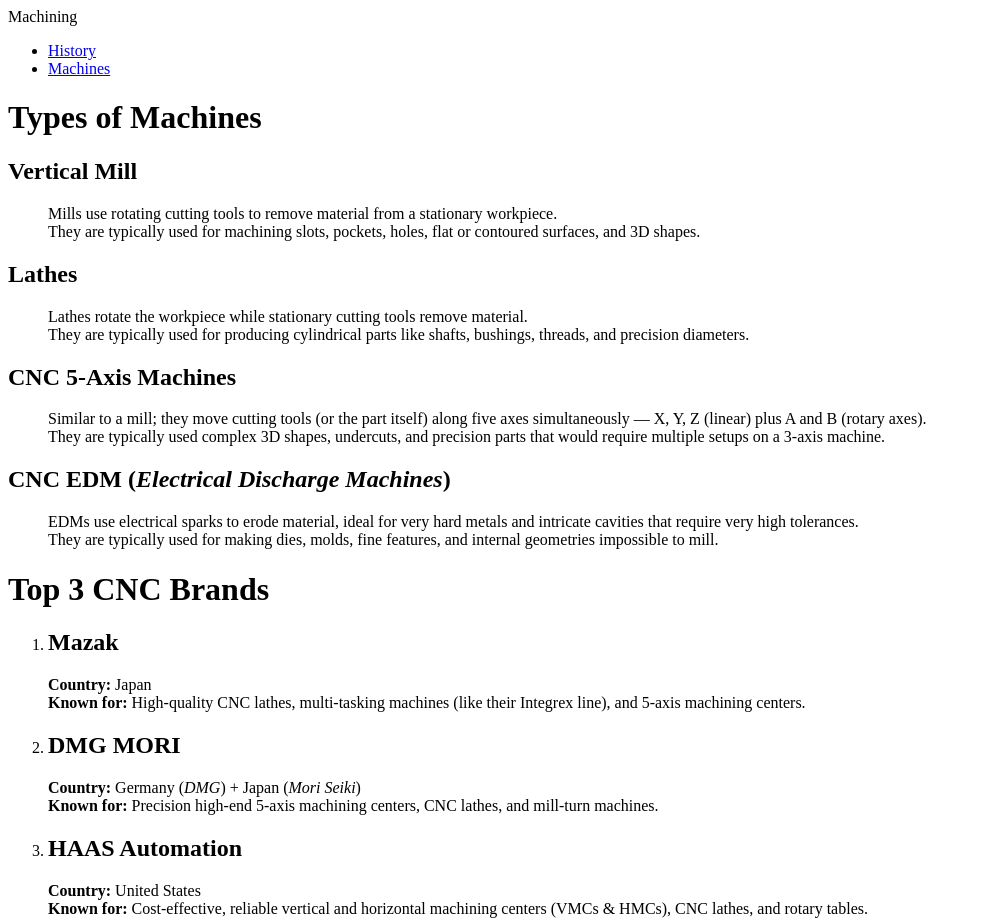
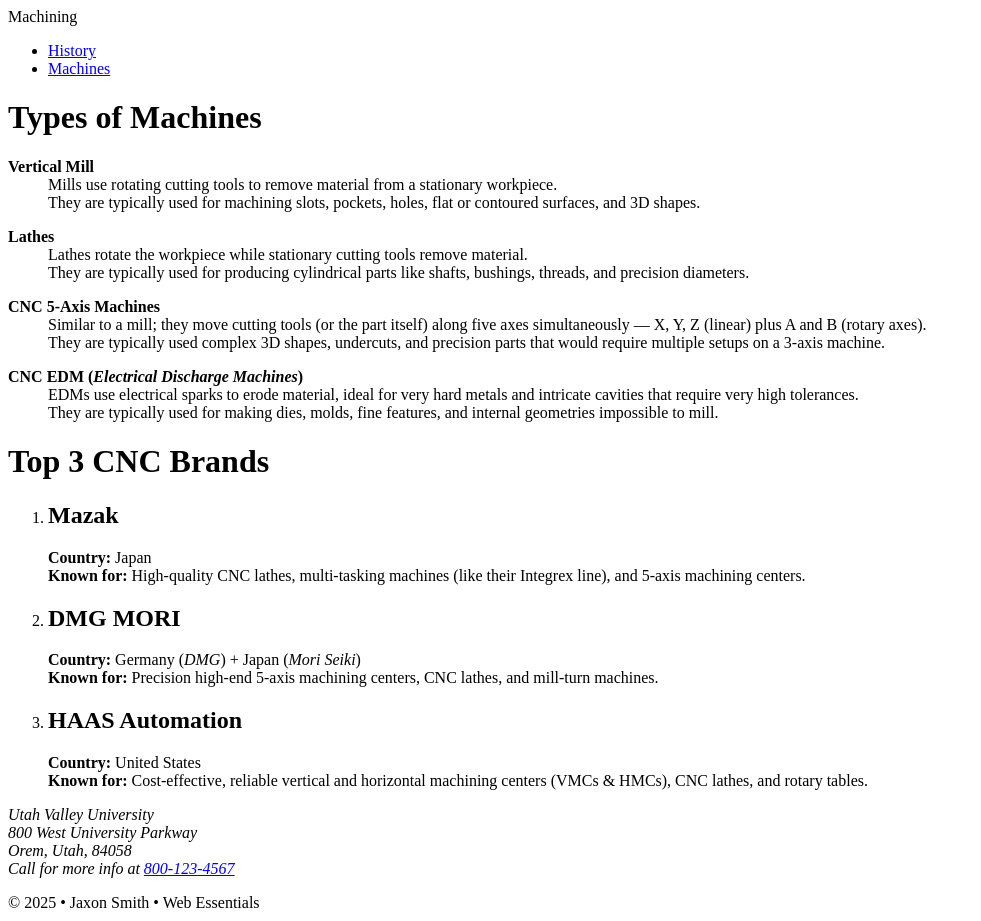
Before and after one commit to Jaxvsmith28/dwdd1600, a plain HTML site: page 03hand-coding/machines.html in a window 1280 px wide. Shown: the top 921 px of the page, without its empty margins (0-981 px from the left). Drawn offline with Linux system fonts and the light colour scheme.

Commit message:
even more improved

```diff
--- a/03hand-coding/machines.html
+++ b/03hand-coding/machines.html
@@ -27,22 +27,22 @@
     <main>
         <h1>Types of Machines</h1>
             <dl>
-                <dt><h2>Vertical Mill</h2></dt>
+                <dt><strong>Vertical Mill</strong></dt>
                 <dd>Mills use rotating cutting tools to remove material from a stationary workpiece.</dd>
                 <dd>They are typically used for machining slots, pockets, holes, flat or contoured surfaces, and 3D shapes.</dd>
             </dl>
             <dl>
-                <dt><h2>Lathes</h2></dt>
+                <dt><strong>Lathes</strong></dt>
                 <dd>Lathes rotate the workpiece while stationary cutting tools remove material.</dd>
                 <dd>They are typically used for producing cylindrical parts like shafts, bushings, threads, and precision diameters.</dd>
             </dl>
              <dl>
-                <dt><h2>CNC 5-Axis Machines</h2></dt>
+                <dt><strong>CNC 5-Axis Machines</strong></dt>
                 <dd>Similar to a mill; they move cutting tools (or the part itself) along five axes simultaneously — X, Y, Z (linear) plus A and B (rotary axes).</dd>
                 <dd>They are typically used complex 3D shapes, undercuts, and precision parts that would require multiple setups on a 3-axis machine.</dd>
             </dl>
             <dl>
-                <dt><h2>CNC EDM (<em>Electrical Discharge Machines</em>)</h2></dt>
+                <dt><strong>CNC EDM (<em>Electrical Discharge Machines</em>)</strong></dt>
                 <dd>EDMs use electrical sparks to erode material, ideal for very hard metals and intricate cavities that require very high tolerances.</dd>
                 <dd>They are typically used for making dies, molds, fine features, and internal geometries impossible to mill.</dd>
             </dl>
```
